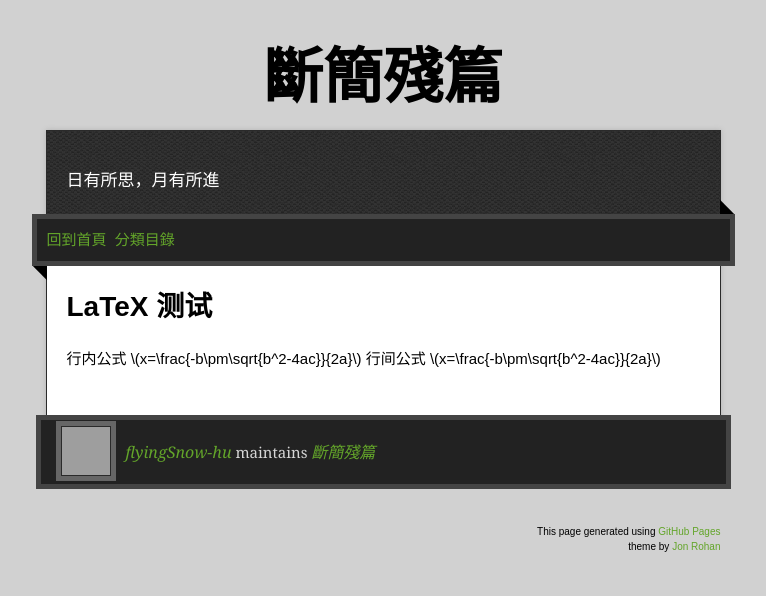
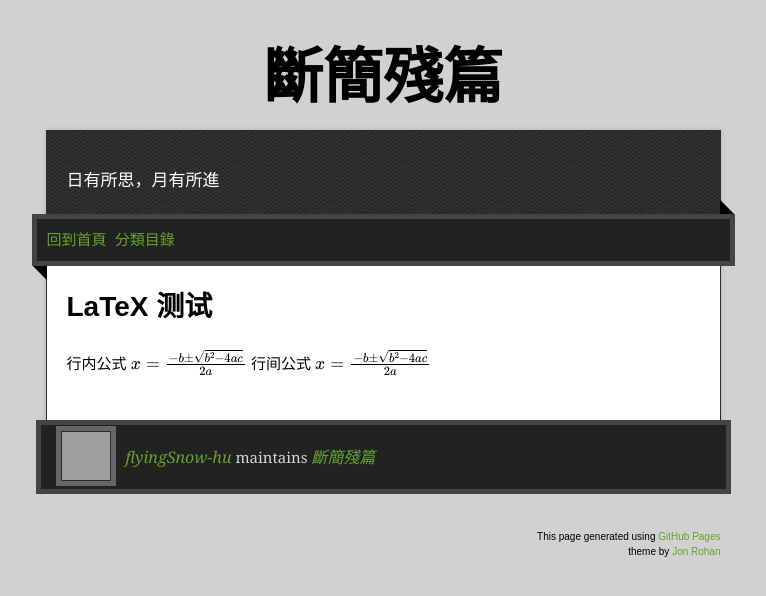
Before and after one commit to flyingSnow-hu/brokenslips, a Jekyll site: the page built from _posts/2019-01-04-latex-test.md, in a window 1280 px wide. Shown: the top 596 px of the page, without its empty margins (257-1023 px from the left). Built offline with Jekyll 4.4.1, drawn with Linux system fonts in a browser that asks for light colours; nearby versions of some CDN libraries; formulas are drawn with MathJax 3; some of the changed lines change nothing that is shown; grey boxes are pictures that could not be loaded.

Commit message:
LaTeX 测试

```diff
--- a/_posts/2019-01-04-latex-test.md
+++ b/_posts/2019-01-04-latex-test.md
@@ -7,7 +7,7 @@
 ---
 # LaTeX 测试
 
-
+<script type="text/javascript" src="http://cdn.mathjax.org/mathjax/latest/MathJax.js?config=default"></script>
 
 行内公式 \\(x=\frac{-b\pm\sqrt{b^2-4ac}}{2a}\\)
 行间公式 $$x=\frac{-b\pm\sqrt{b^2-4ac}}{2a}$$
```
